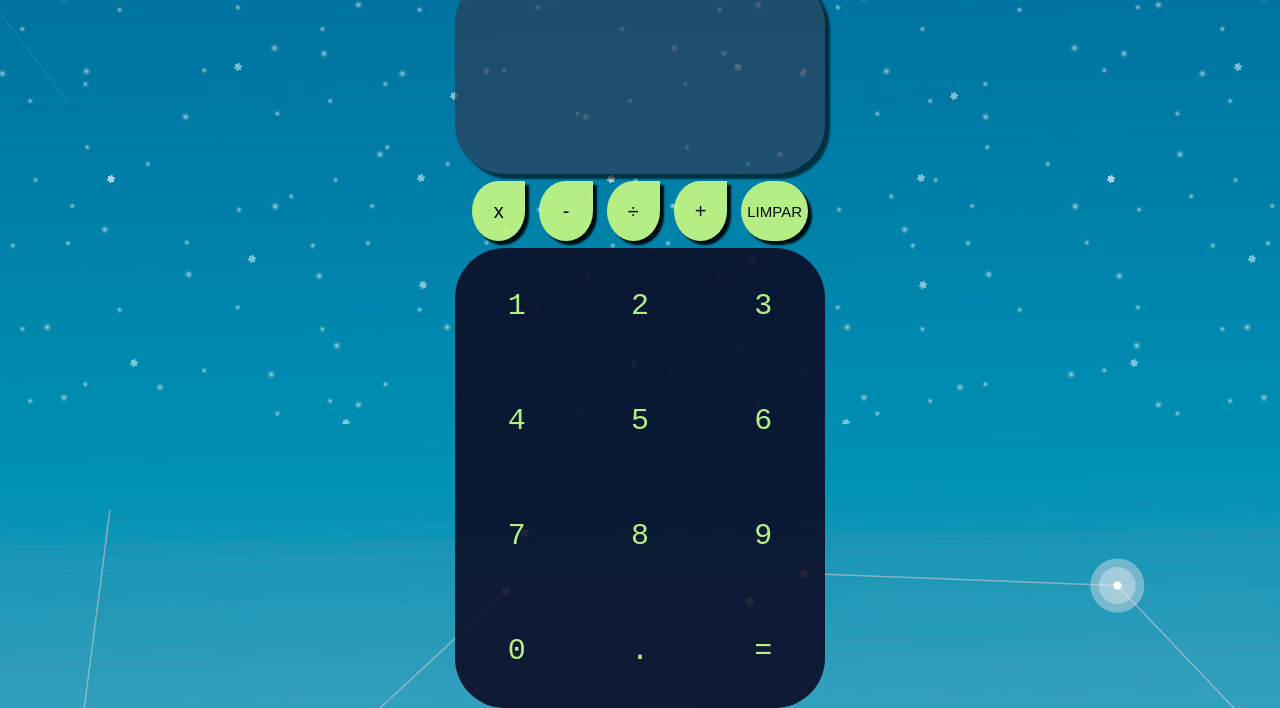
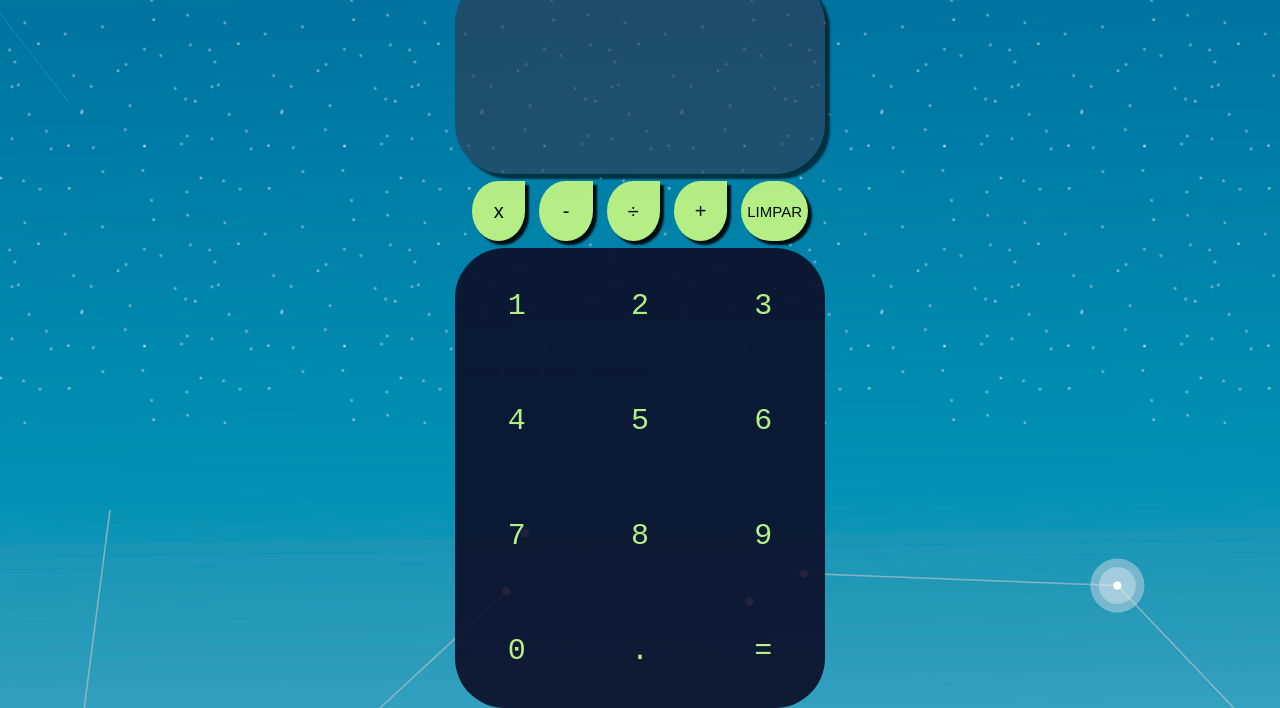
Before and after one commit to Danillo-lab/calculator, a plain HTML site: page index.html in a window 1280 px wide. Shown: the part 376-1084 px from the top of the page. Drawn offline with Linux system fonts and the light colour scheme.

Commit message:
Update style.css

```diff
--- a/style.css
+++ b/style.css
@@ -13,6 +13,7 @@ body, html {
 .full {
     position: absolute;
     background-image: url('./assets/s1.png'), url('./assets/s2.png'), url('./assets/s3.png');
+    background-size: 200px;
     height: 100%;
     left: 0;
     top: 0;
```
